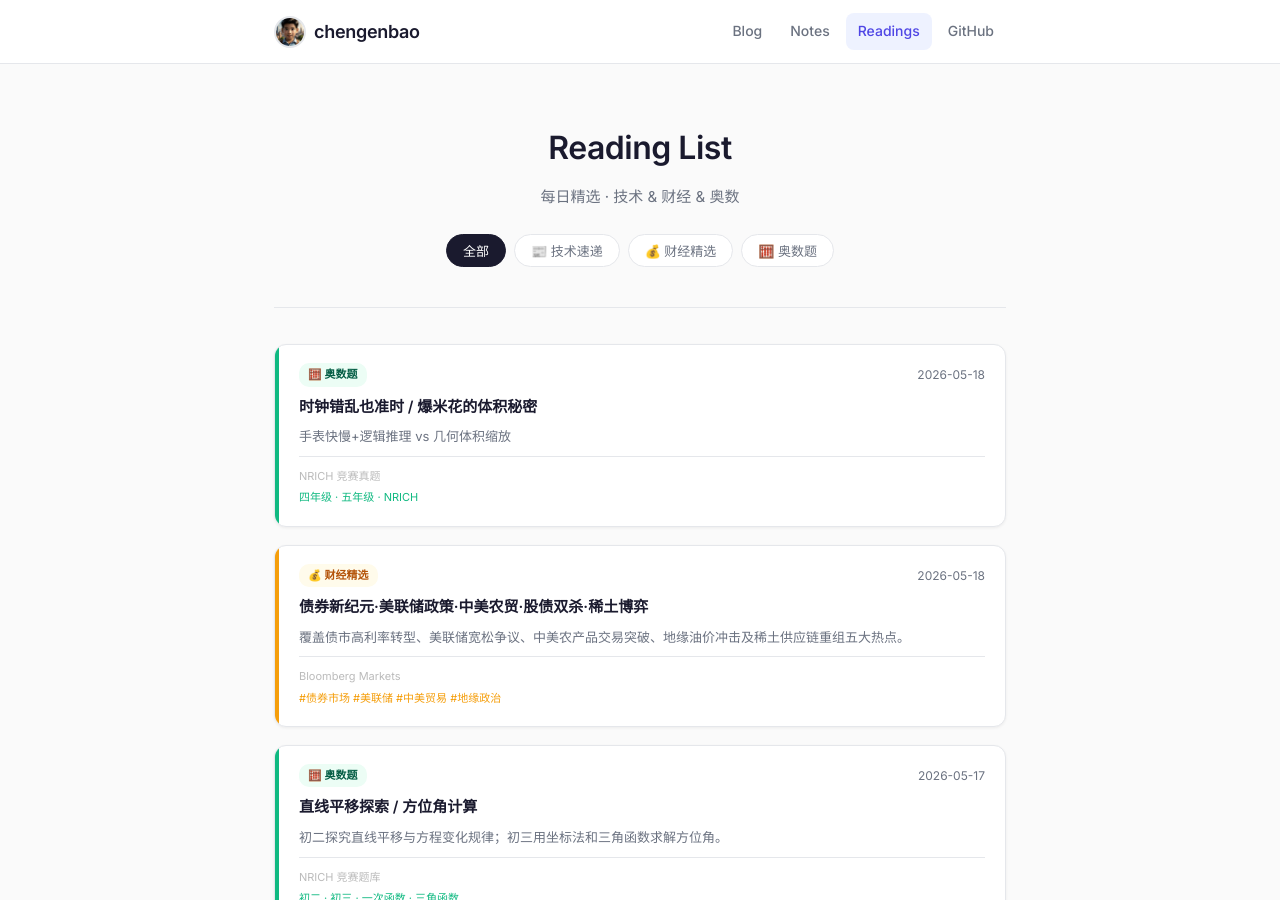
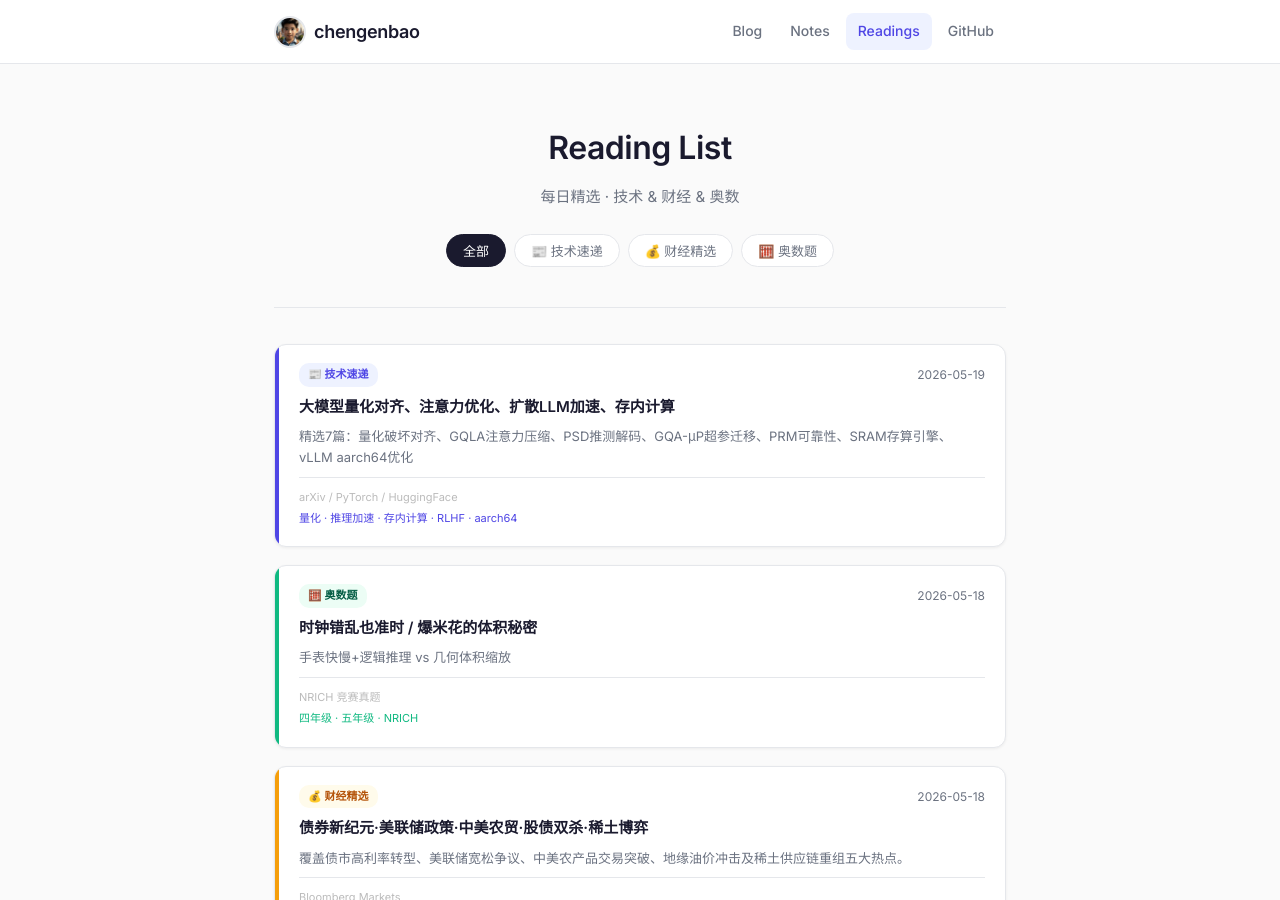
Before and after one commit to chengenbao/chengenbao.github.io, a Jekyll site: the page built from reading-list/index.md, in a window 1280 px wide and 900 px high. Built offline with Jekyll 4.4.1, drawn with Linux system fonts in a browser that asks for light colours.

Commit message:
add tech card 2026-05-19

```diff
--- a/reading-list/index.md
+++ b/reading-list/index.md
@@ -18,6 +18,21 @@ permalink: /reading-list/
   </div>
 
   <div class="rl-grid">
+<a class="rl-card tech" href="/reading-list/2026-05-19-tech-daily/">
+  <div class="rl-accent"></div>
+  <div class="rl-body">
+    <div class="rl-top">
+      <span class="rl-badge tech">📰 技术速递</span>
+      <time>2026-05-19</time>
+    </div>
+    <h2>大模型量化对齐、注意力优化、扩散LLM加速、存内计算</h2>
+    <p>精选7篇：量化破坏对齐、GQLA注意力压缩、PSD推测解码、GQA-μP超参迁移、PRM可靠性、SRAM存算引擎、vLLM aarch64优化</p>
+    <div class="rl-meta">
+      <span class="rl-source">arXiv / PyTorch / HuggingFace</span>
+      <span class="rl-tags">量化 · 推理加速 · 存内计算 · RLHF · aarch64</span>
+    </div>
+  </div>
+</a>
 <a class="rl-card math" href="/reading-list/2026-05-18-math/"><div class="rl-accent"></div><div class="rl-body"><div class="rl-top"><span class="rl-badge math">🧮 奥数题</span><time>2026-05-18</time></div><h2>时钟错乱也准时 / 爆米花的体积秘密</h2><p>手表快慢+逻辑推理 vs 几何体积缩放</p><div class="rl-meta"><span class="rl-source">NRICH 竞赛真题</span><span class="rl-tags">四年级 · 五年级 · NRICH</span></div></div></a>
 <a class="rl-card finance" href="/reading-list/2026-05-18-finance-daily/">
   <div class="rl-accent"></div>
```
